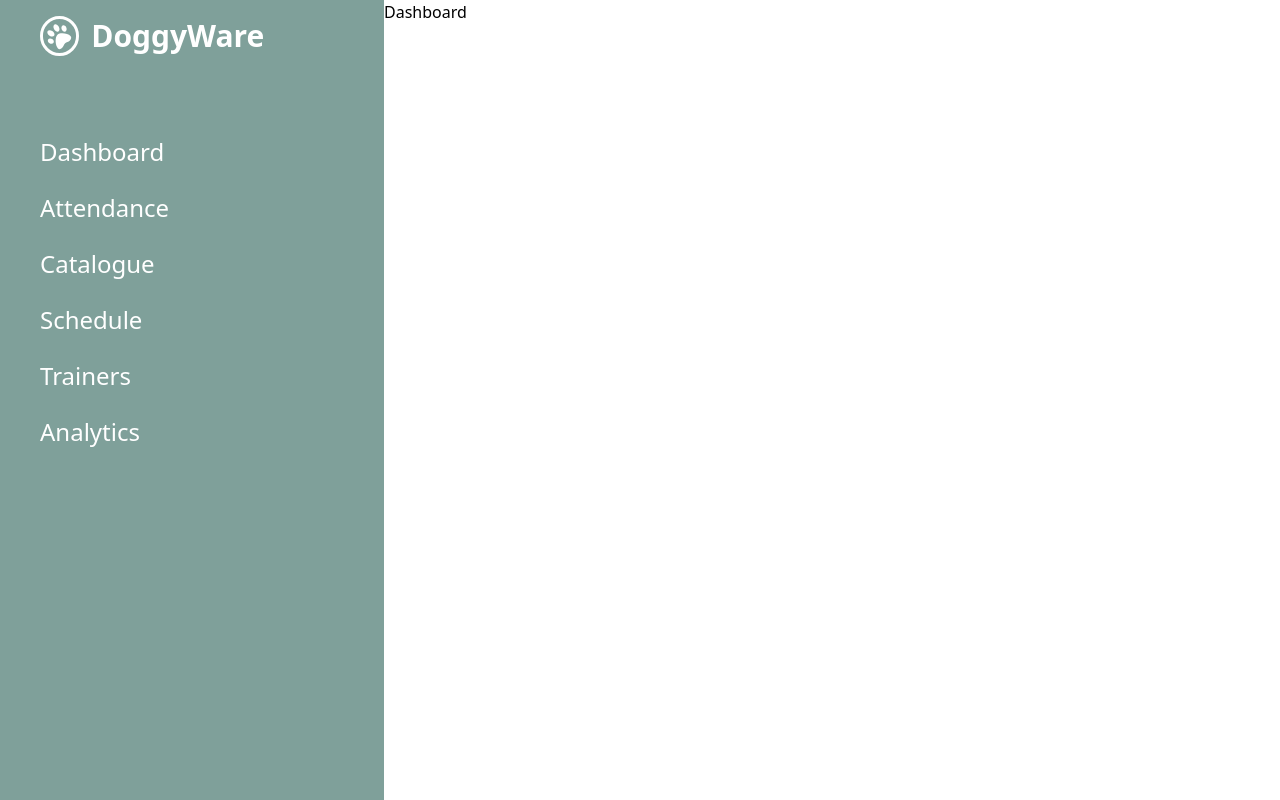
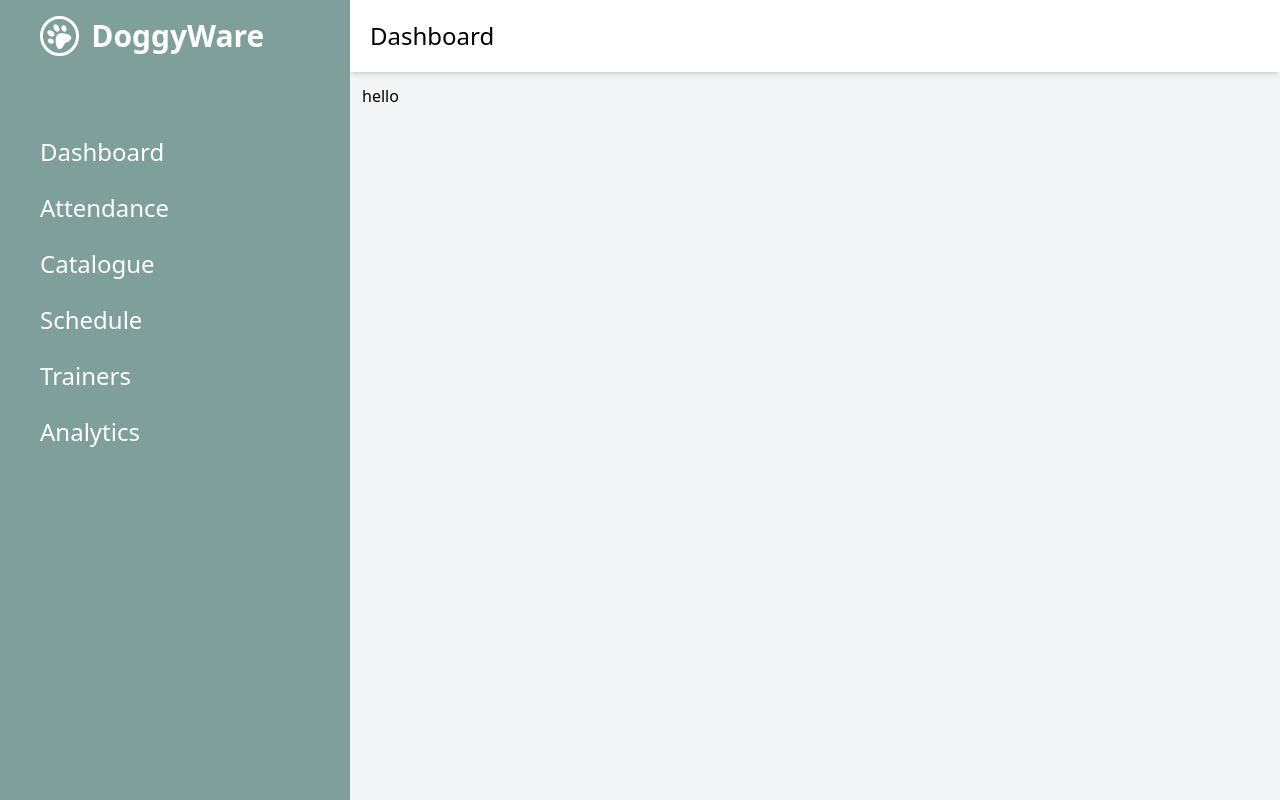
Before and after one commit to AndreiPirHu/DoggyWare, an Angular app: page / in a window 1280 px wide. Built offline with nearby package versions, Linux system fonts and the light colour scheme.

Commit message:
Added max w to side menu, dashboard header added

```diff
--- a/src/app/app.component.html
+++ b/src/app/app.component.html
@@ -1,5 +1,5 @@
 <div class="flex">
-  <app-side-menu class="w-[30vw]" />
+  <app-side-menu class="w-[30vw] max-w-[350px]" />
 
   <div class="flex-1">
     <router-outlet></router-outlet>
--- a/src/app/layout/side-menu/side-menu.component.html
+++ b/src/app/layout/side-menu/side-menu.component.html
@@ -1,4 +1,6 @@
-<div class="fixed top-0 h-full w-[30vw] bg-[#7FA09A] text-white pl-10">
+<div
+  class="fixed top-0 h-full w-[30vw] max-w-[350px] bg-[#7FA09A] text-white pl-10"
+>
   <div id="title" class="mt-4">
     <a routerLink="" class="flex items-center">
       <img src="assets/logo-icon.svg" alt="Logo of a dog paw" class="h-10" />
--- a/src/app/views/home/dashboard.component.html
+++ b/src/app/views/home/dashboard.component.html
@@ -1,5 +1,6 @@
-<div class="">
-  <div id="title">
-    <h1>Dashboard</h1>
+<div class="bg-[#f4f5f7] h-screen">
+  <div id="title" class="shadow-md bg-white">
+    <h1 class="p-5 text-2xl font-normal">Dashboard</h1>
   </div>
+  <div class="p-3">hello</div>
 </div>
```
